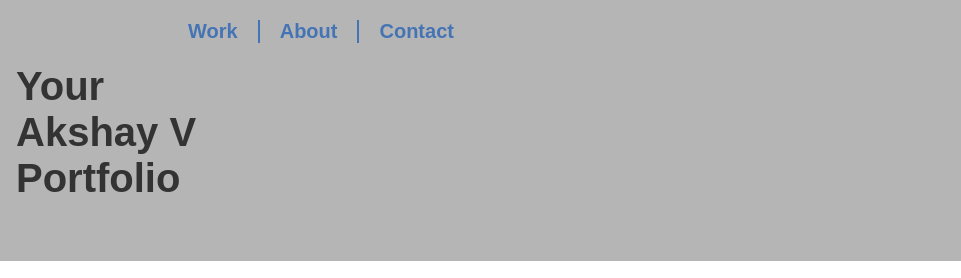
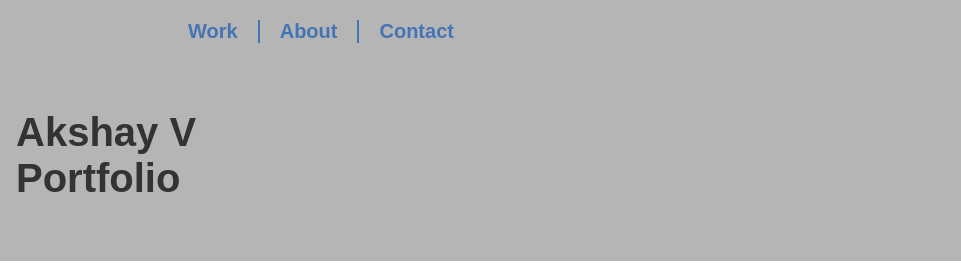
Before and after one commit to akshaydotweb/Portfolio-cc, a plain HTML site: page index.html in a window 1280 px wide. Shown: the top 278 px of the page, 319-1280 px from the left. Drawn offline with nearby package versions, Linux system fonts and the light colour scheme.

Commit message:
PES2UG23CS804

```diff
--- a/index.html
+++ b/index.html
@@ -38,7 +38,7 @@
         <div class="wrapper">
 
 			<div class="logo-container">
-				<h1>Your<br>Akshay V<br>Portfolio</h1>
+				<h1><br>Akshay V<br>Portfolio</h1>
 
 				<!-- ------------------------------------------------------
 				Note that the image of the logo is linked to the home page.
```
